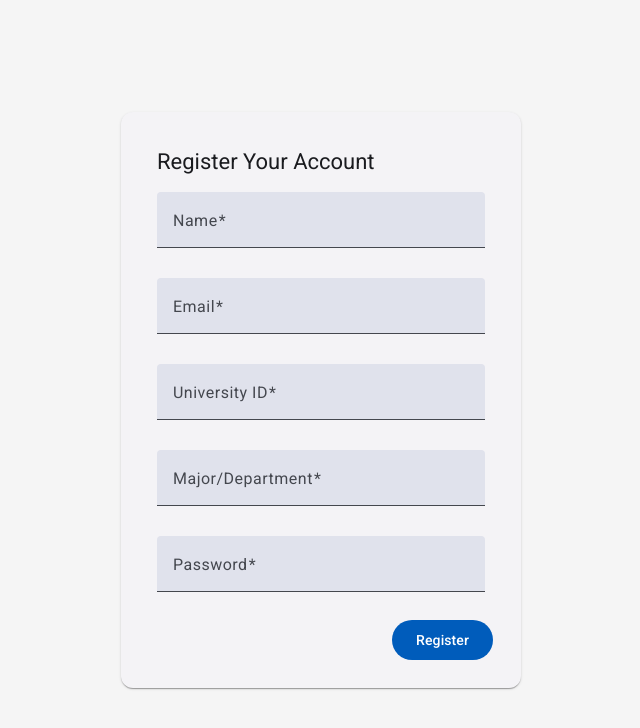
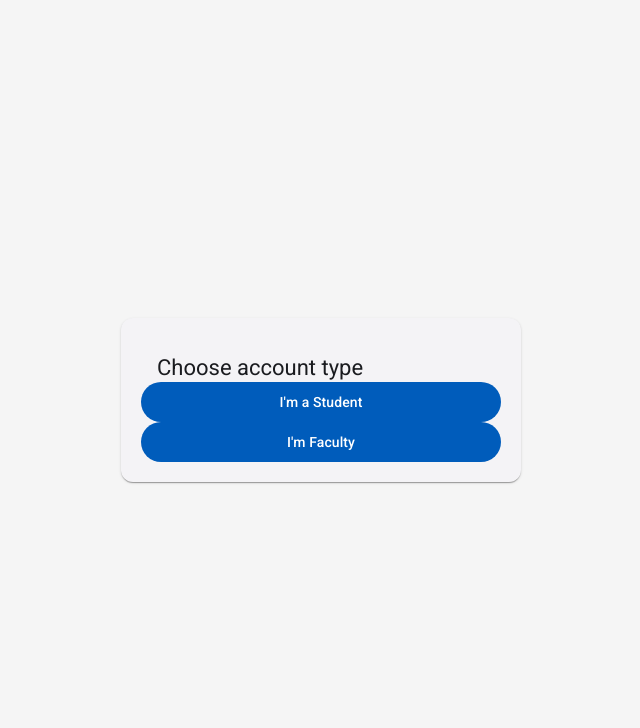
Before and after one commit to jayden-thai/uniqueue-pro, an Angular app in the folder queue-frontend/: page /register in a window 1280 px wide. Shown: the top 728 px of the page, without its empty margins (319-959 px from the left). Built offline with nearby package versions, Linux system fonts and the light colour scheme.

Commit message:
feat(register): add role selection UI elements upon account registration

```diff
--- a/queue-frontend/src/app/components/register/register.html
+++ b/queue-frontend/src/app/components/register/register.html
@@ -1,7 +1,22 @@
 <div class="login-container">
     <mat-card class="login-card">
+        @if (!selectedRole) {
             <mat-card-header>
-            <mat-card-title>Register Your Account</mat-card-title>
+                <mat-card-title>Choose account type</mat-card-title>
+            </mat-card-header>
+
+            <button mat-flat-button (click)="pickRole('STUDENT')">
+                I'm a Student
+            </button>
+
+            <button mat-flat-button (click)="pickRole('FACULTY')">
+                I'm Faculty
+            </button>
+        }
+
+        @else {
+            <mat-card-header>
+                <mat-card-title>Register as {{ selectedRole }}</mat-card-title>
             </mat-card-header>
             <form (ngSubmit)="onRegister()">
                 <mat-card-content>
@@ -42,5 +57,6 @@
 
                 </mat-card-actions>
             </form>
+        }
     </mat-card>
 </div>
--- a/queue-frontend/src/app/components/register/register.ts
+++ b/queue-frontend/src/app/components/register/register.ts
@@ -34,11 +34,16 @@ export class Register {
     password: '',
     name: '',
     universityId: '',
-    role: 'STUDENT',
+    role: undefined as 'STUDENT' | 'FACULTY' | undefined,
     department: '',
   }
+  selectedRole?: 'STUDENT' | 'FACULTY';
+  errorMessage = '';
 
-  errorMessage = '';
+  pickRole(role: 'STUDENT' | 'FACULTY') {
+    this.selectedRole = role;
+    this.user.role = role;
+  }
 
   onRegister() {
     this.authService.register(this.user).subscribe({
--- a/queue-frontend/src/app/services/auth.service.ts
+++ b/queue-frontend/src/app/services/auth.service.ts
@@ -7,7 +7,7 @@ export interface User {
   id?: number;
   email: string;
   password?: string;
-  role: 'STUDENT' | 'FACULTY';
+  role: 'STUDENT' | 'FACULTY' | undefined;
   universityId: string;
   name: string;
   department?: string;
```
Lines whose indentation alone changed are shown as unchanged.
